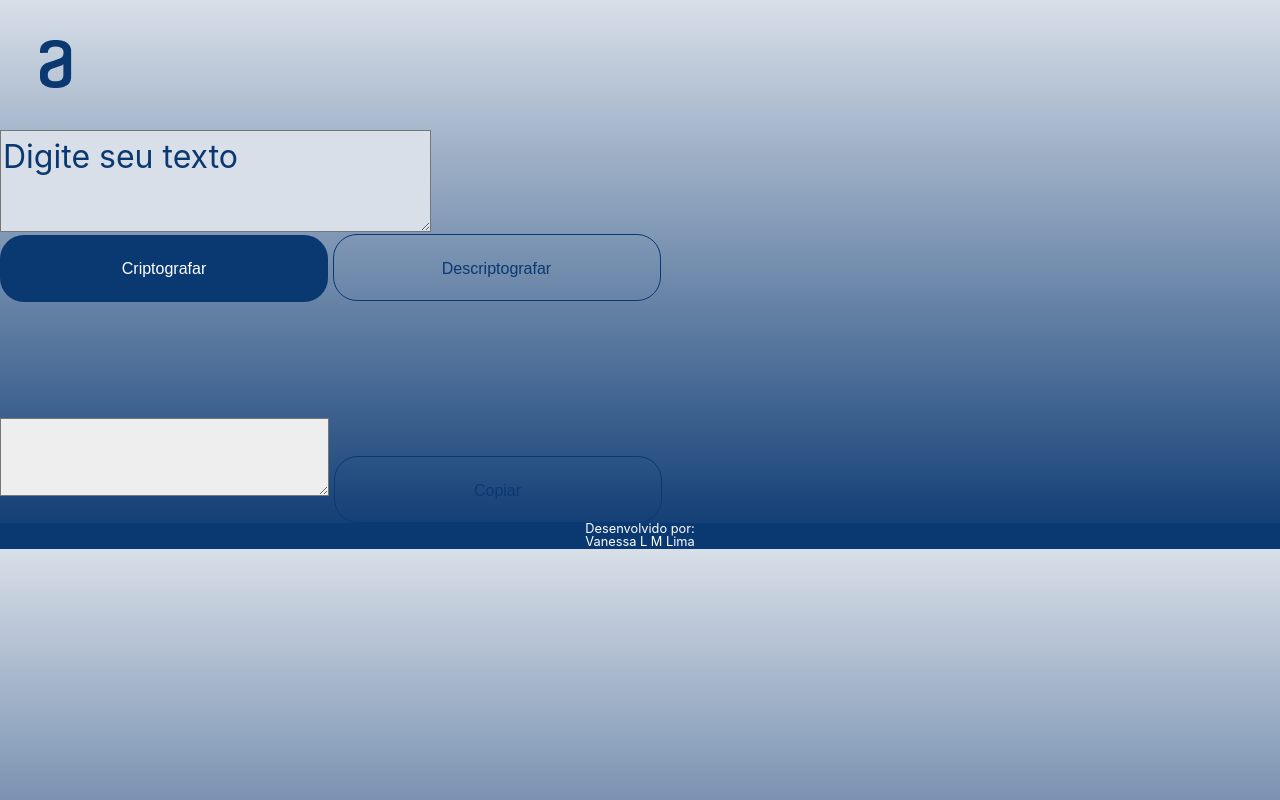
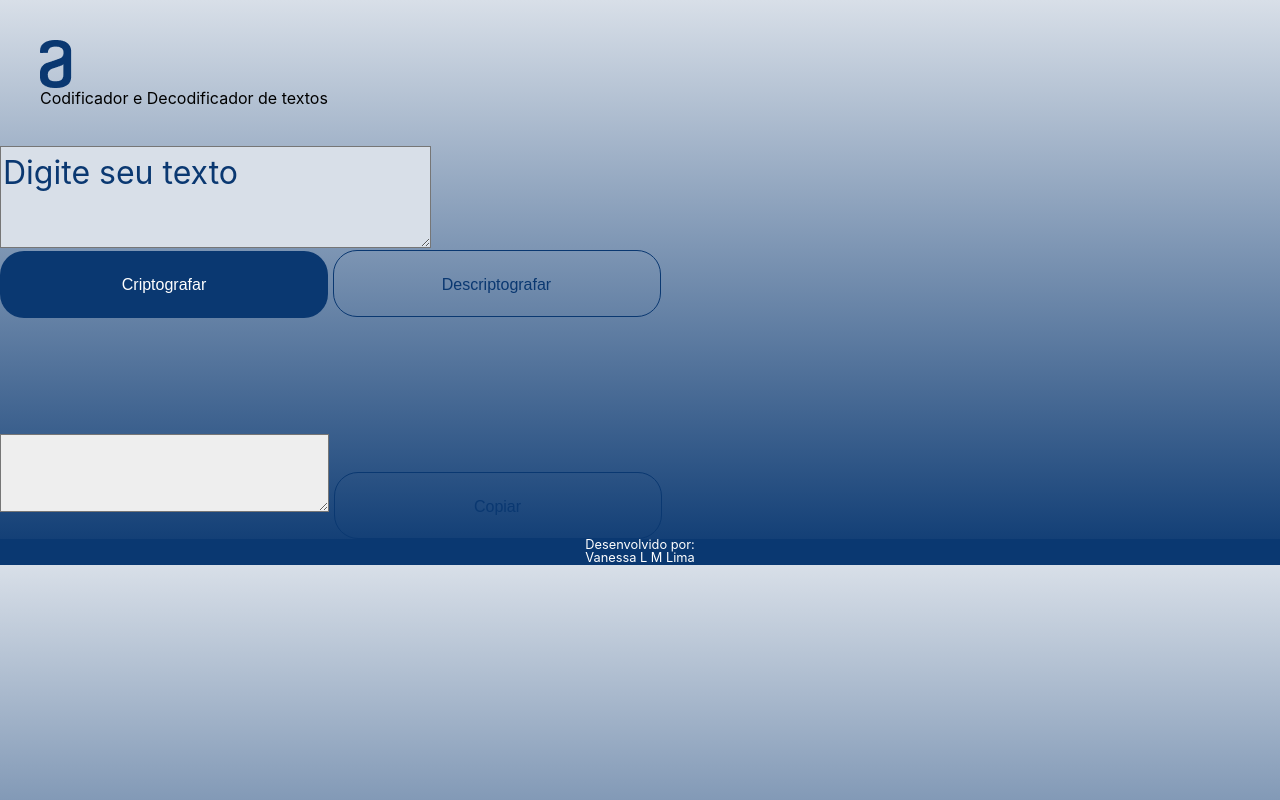
Before and after one commit to vanelmlima/d1decodificador, a plain HTML site: page index.html in a window 1280 px wide. Drawn offline with Linux system fonts and the light colour scheme.

Commit message:
titulo no header

```diff
--- a/index.html
+++ b/index.html
@@ -11,6 +11,7 @@
 	<body>
 		<header>
 			<img class="logo-alura" src="logoalura.png" alt="logo da alura letra a">
+			<h1>Codificador e Decodificador de textos</h1>
 		</header>
 		<main>
 			<section class="criptografar">
```
